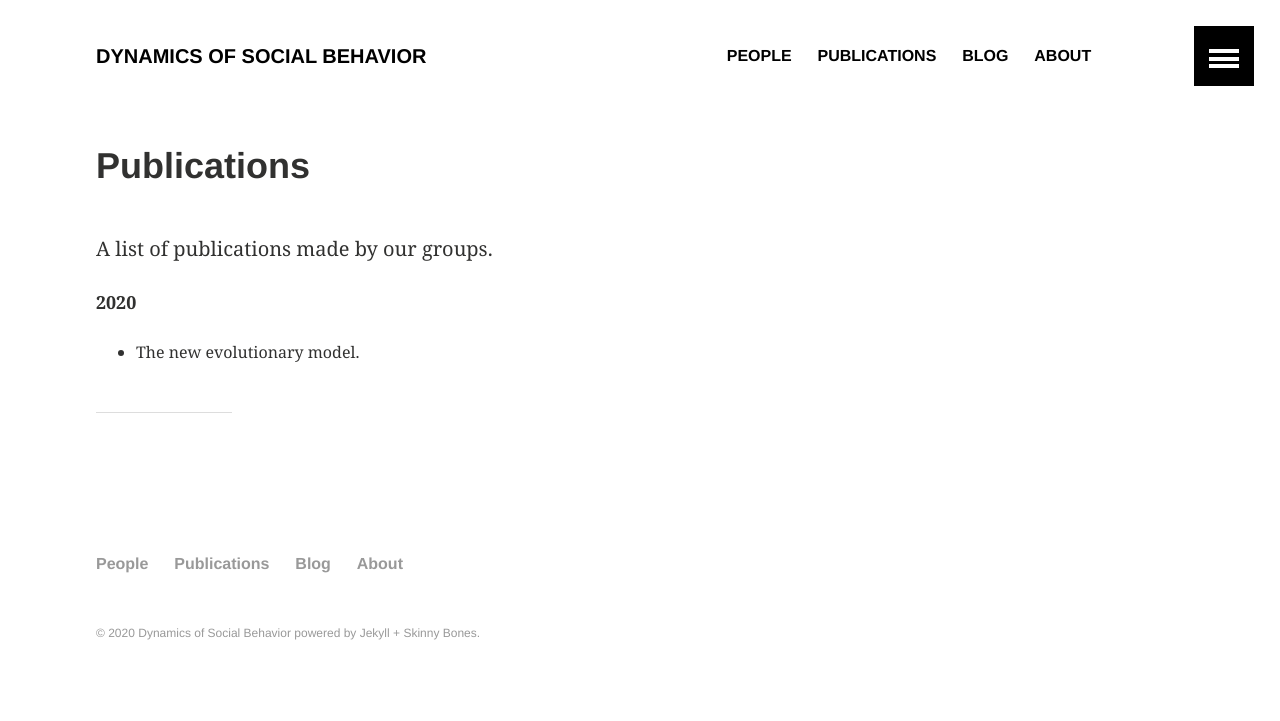
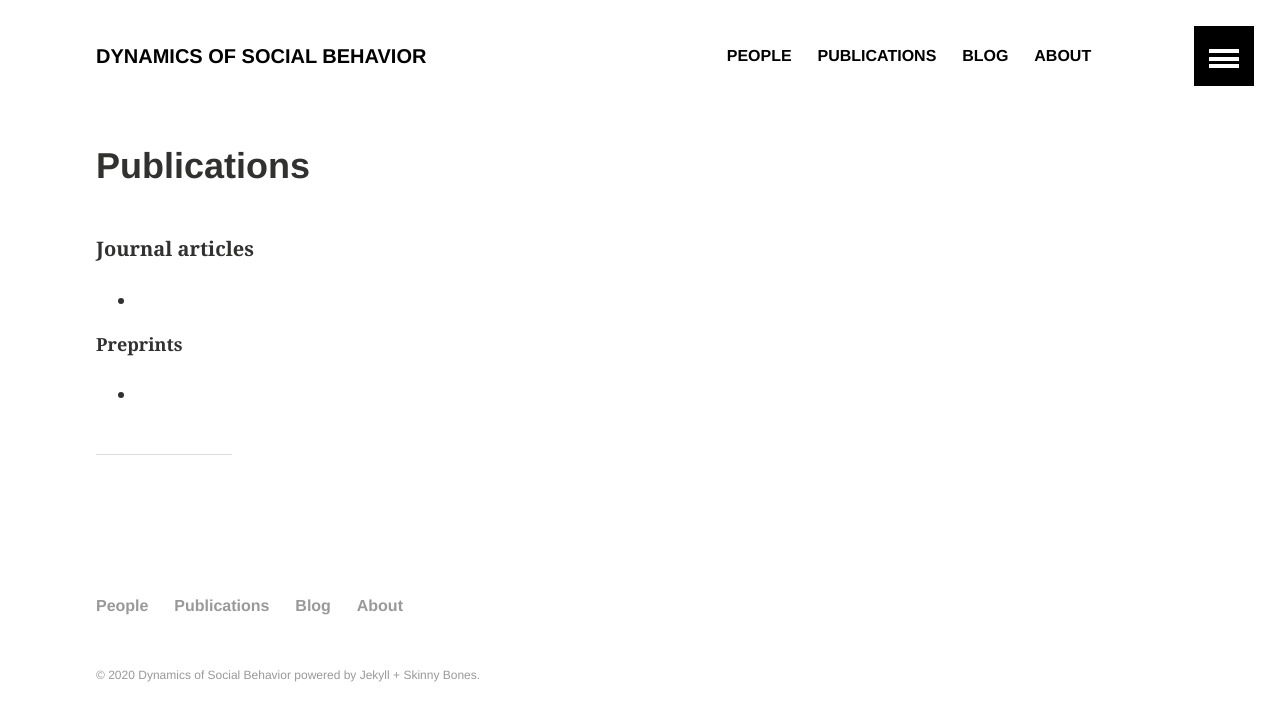
Before and after one commit to DYNOSOBs/social-behaviour, a Jekyll site: the page built from publications/index.md, in a window 1280 px wide. Shown: the top 721 px of the page. Built offline with Jekyll 4.4.1, drawn with Linux system fonts in a browser that asks for light colours.

Commit message:
fixes publcations page

```diff
--- a/publications/index.md
+++ b/publications/index.md
@@ -5,12 +5,12 @@ image:
   feature:
   teaser:
   thumb:
-share: false
-ads: false
 ---
 
-A list of publications made by our groups.
+**Journal articles**
 
-**2020**
+-
 
-- The new evolutionary model.
+**Preprints**
+
+-
```
